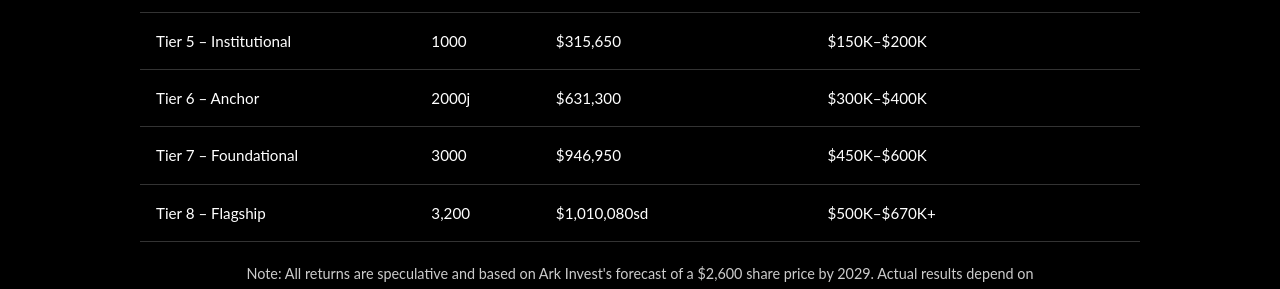
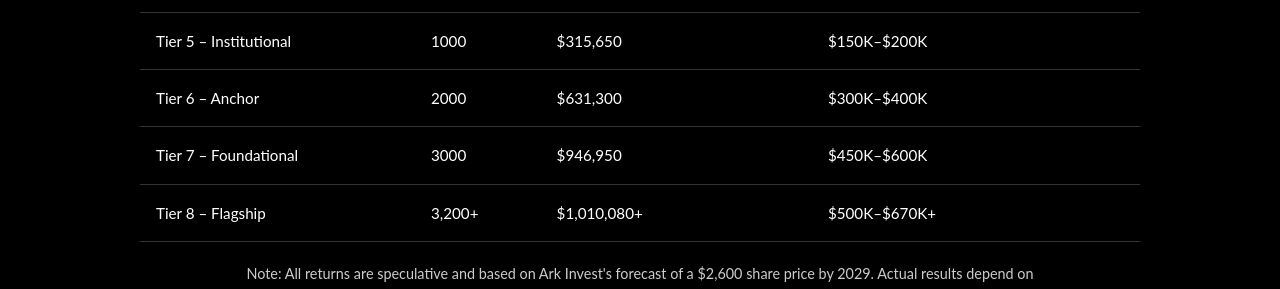
Before and after one commit to Odiase/muskCapital_frontend, a React (Vite) app in the folder muskcapital/: page /tesla in a window 1280 px wide. Shown: the part 4024-4313 px from the top of the page. Built offline with nearby package versions, Linux system fonts and the light colour scheme.

Commit message:
Update tesla.jsx

```diff
--- a/muskcapital/src/pages/tesla.jsx
+++ b/muskcapital/src/pages/tesla.jsx
@@ -182,8 +182,8 @@ const Tesla = () => {
             {tiers.map((item, index) => (
               <tr key={index} onClick={() => handleRowClick(item)} style={{ cursor: 'pointer' }}>
     <td>{item.tier}</td>
-    <td>{index === 5 ? `${item.shares}j` : item.shares}</td>
-    <td>{index === 7 ? `${item.amount}sd` : item.amount}</td>
+    <td>{index === 7 ? `${item.shares}+` : item.shares}</td>
+    <td>{index === 7 ? `${item.amount}+` : item.amount}</td>
     <td>{item.return}</td>
   </tr>
             ))}
```
